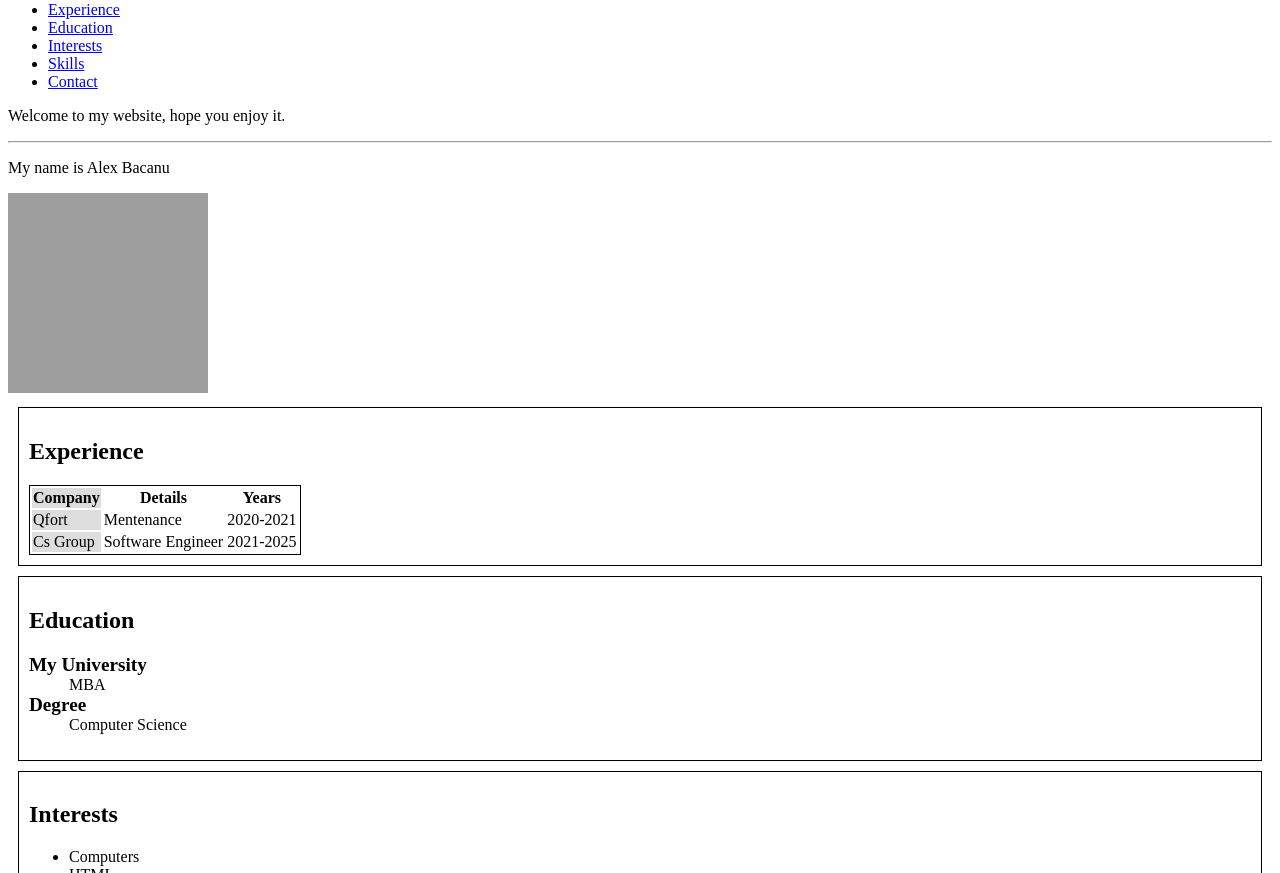
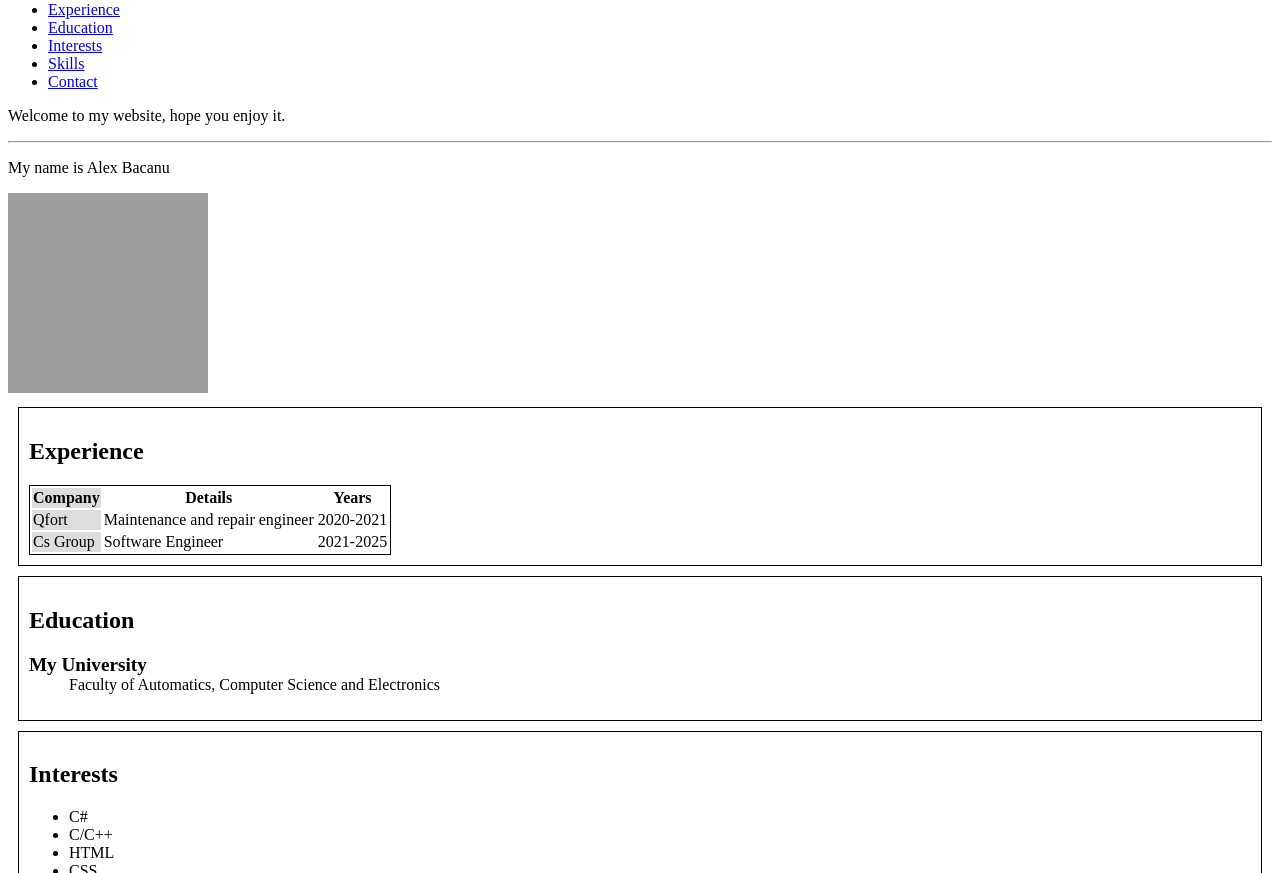
Before and after one commit to ABacanu/MyResume, a plain HTML site: page index.html in a window 1280 px wide. Shown: the part 79-952 px from the top of the page. Drawn offline with Linux system fonts and the light colour scheme; grey boxes are pictures that could not be loaded.

Commit message:
Update CVlink

```diff
--- a/index.html
+++ b/index.html
@@ -39,7 +39,7 @@
         </p>
             <hr>
             <p>My name is Alex Bacanu</p>
-            <img width="200px" height="200px" src="https://media.licdn.com/dms/image/v2/D5635AQEXagZGNn9PuQ/profile-framedphoto-shrink_400_400/profile-framedphoto-shrink_400_400/0/1727254200117?e=1737493200&v=beta&t=qu5gTNVZmKZmYy6eTOvPP9uhIusiijzmsoAnBCLhRBg">
+            <img width="200px" height="200px" src="https://media.licdn.com/dms/image/v2/D5635AQEXagZGNn9PuQ/profile-framedphoto-shrink_400_400/profile-framedphoto-shrink_400_400/0/1727254200117?e=1752483600&v=beta&t=WGk828vz2PCeGImLRxzt7F7nOHUETvW7SHog16VqTKw">
 
         </article>
         <section id="Exp">
@@ -54,7 +54,7 @@
         </tr>
         <tr>
             <td>Qfort</td>
-            <td>Mentenance</td>
+            <td>Maintenance and repair engineer</td>
             <td>2020-2021</td>
         </tr>
         <tr>
@@ -69,17 +69,20 @@
             <h2>Education</h2>
      <dl>
          <dt>My University</dt>
-         <dd>MBA</dd>
-         <dt>Degree</dt>
-         <dd>Computer Science</dd>
+         <dd>Faculty of Automatics, Computer Science and Electronics</dd>
+
      </dl>
         </section>
         <section id="Int">
             <h2>Interests</h2>
             <ul>
-                <li>Computers</li>
+                <li>C#</li>
+                <li>C/C++</li>
                 <li>HTML</li>
+                <li>CSS</li>
                 <li>JavaScript</li>
+                <li>Angular</li>
+
             </ul>
 
         </section>
```
